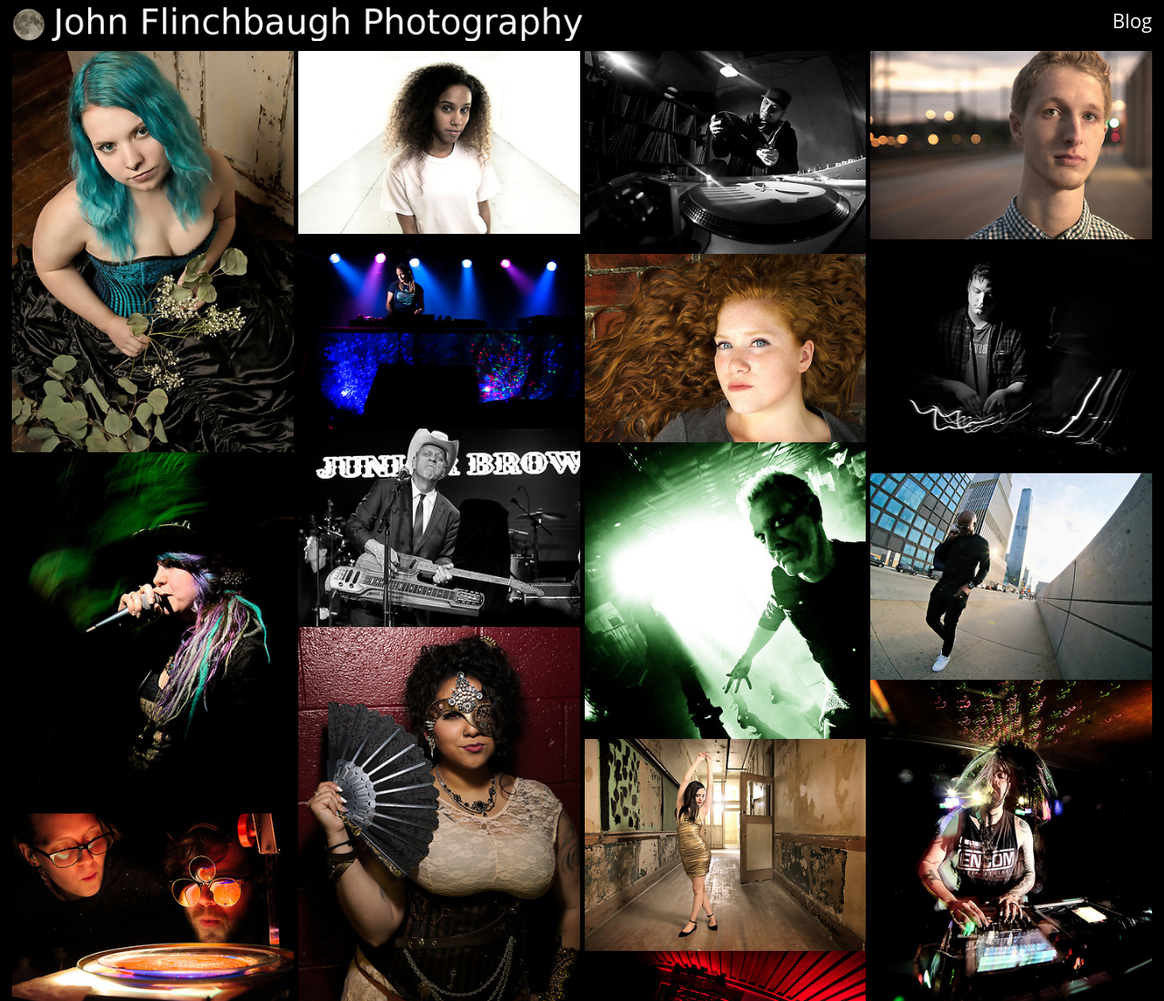
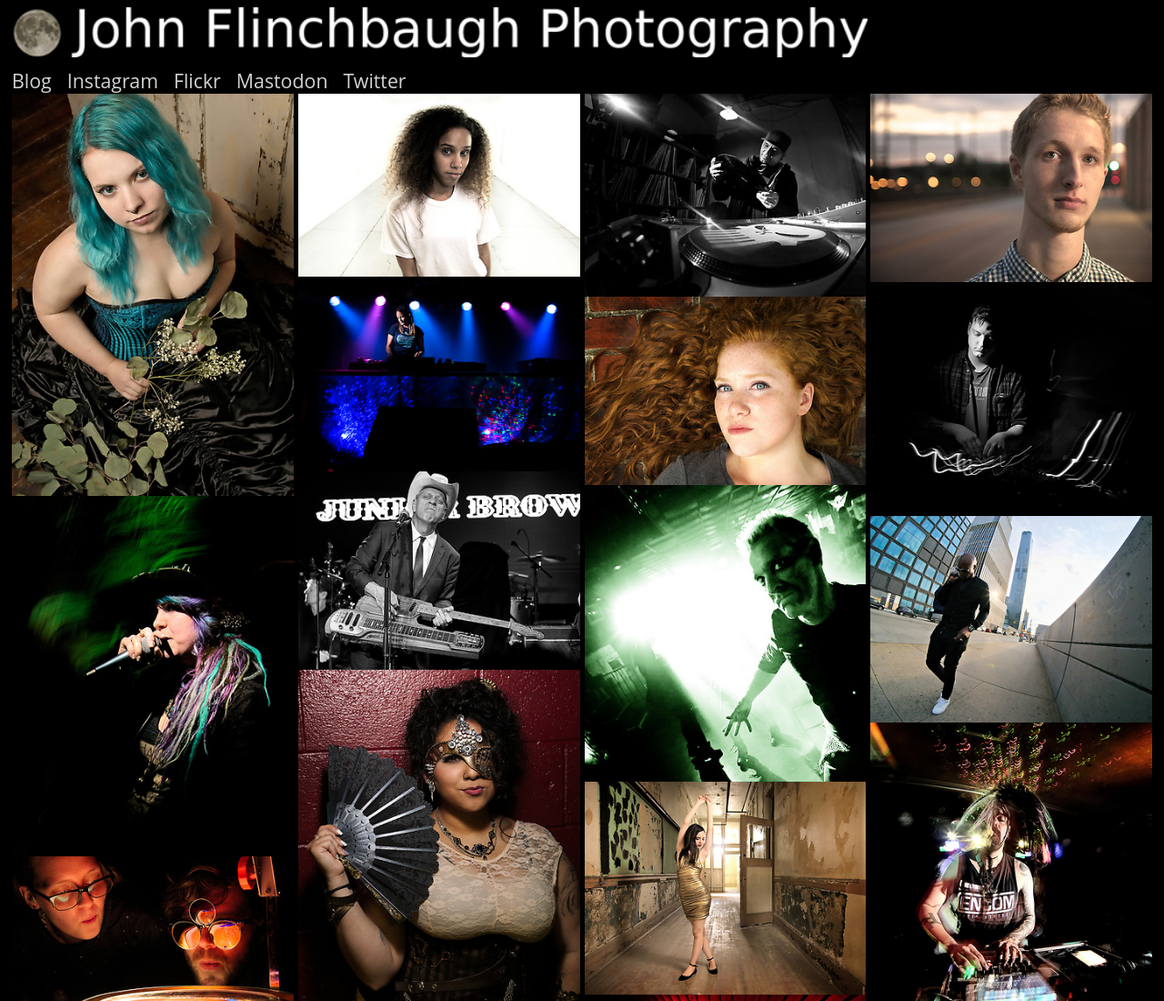
Before and after one commit to jflinchbaugh/photography-static-site, a plain HTML site: page index.html in a window 1280 px wide. Shown: the top 1100 px of the page at 91% size. Drawn offline with Linux system fonts and the light colour scheme.

Commit message:
add social links

```diff
--- a/index.html
+++ b/index.html
@@ -6,11 +6,17 @@
     <title>John Flinchbaugh Photography</title>
   </head>
   <body>
-    <div id="nav">
-      <a target="_blank" href="https://blog.johnflinchbaugh.com/">Blog</a>
-    </div>
     <div id="header">
-      <img src="jfp-logo.png" alt="John Flinchbaugh Photography"/>
+      <div id="logo">
+        <img src="jfp-logo.png" alt="John Flinchbaugh Photography"/>
+      </div>
+      <div id="nav">
+        <a target="_blank" href="https://blog.johnflinchbaugh.com/">Blog</a>
+        <a target="_blank" href="https://www.instagram.com/johnflinchbaugh/">Instagram</a>
+        <a target="_blank" href="https://www.flickr.com/photos/jflinchbaugh/">Flickr</a>
+        <a target="_blank" href="https://mstdn.social/@jflinchbaugh">Mastodon</a>
+        <a target="_blank" href="https://twitter.com/jflinchbaugh">Twitter</a>
+      </div>
     </div>
     <div id="gallery">
       <img src="001.jpeg"/>
--- a/style.css
+++ b/style.css
@@ -8,7 +8,7 @@ body {
 }
 
 a {
-  color: white;
+  color: lightgrey;
   cursor: pointer;
   text-decoration: none;
 }
@@ -17,13 +17,16 @@ a:hover {
   text-decoration: underline;
 }
 
-#header img {
-  width: 50%;
+#logo {
+}
+
+#logo img {
+  width: 75%;
   margin-bottom: 5px;
 }
 
-#nav {
-  float: right;
+#nav a {
+  padding-right: 1ex;
 }
 
 #gallery {
@@ -51,7 +54,7 @@ a:hover {
     column-count:         2;
   }
 
-  #header img {
-    width: 75%;
+  #logo img {
+    width: 100%;
   }
 }
```
